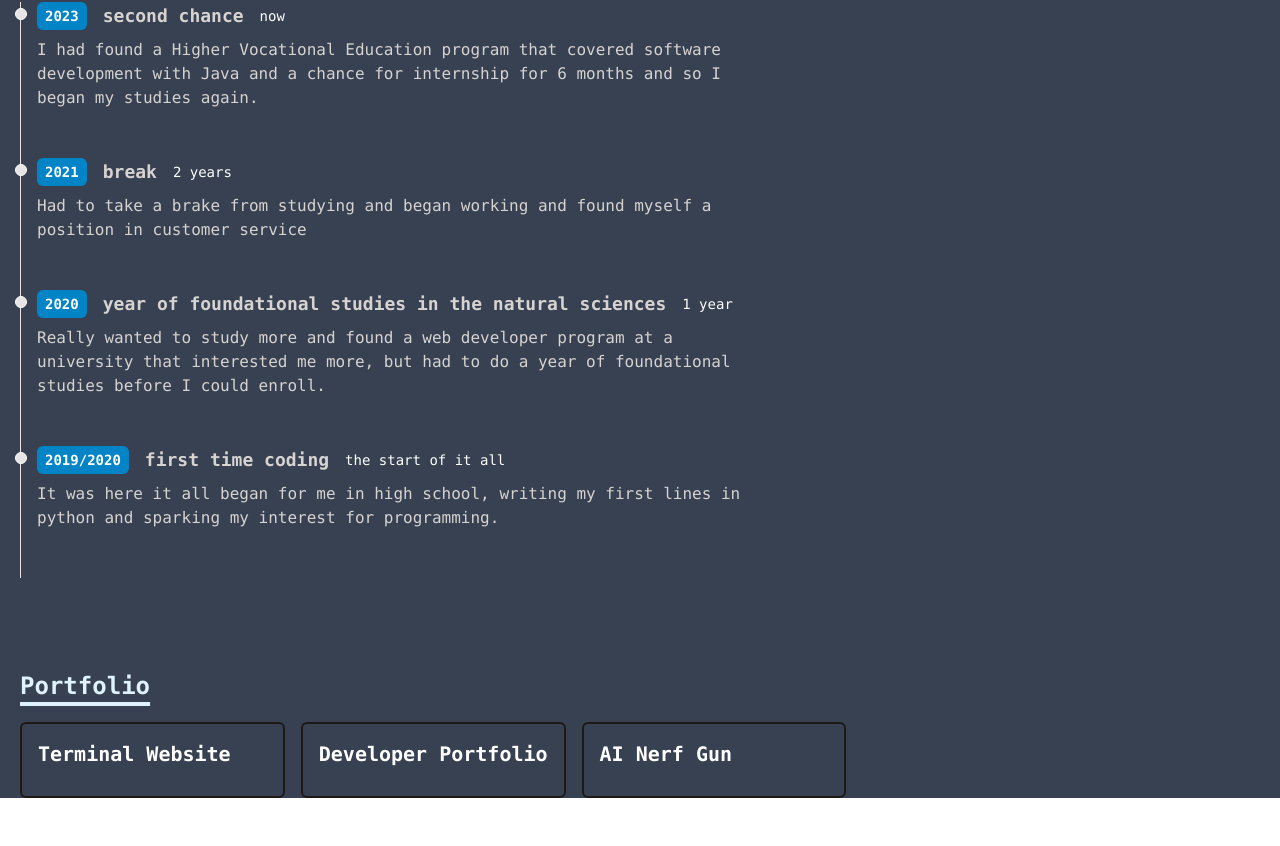
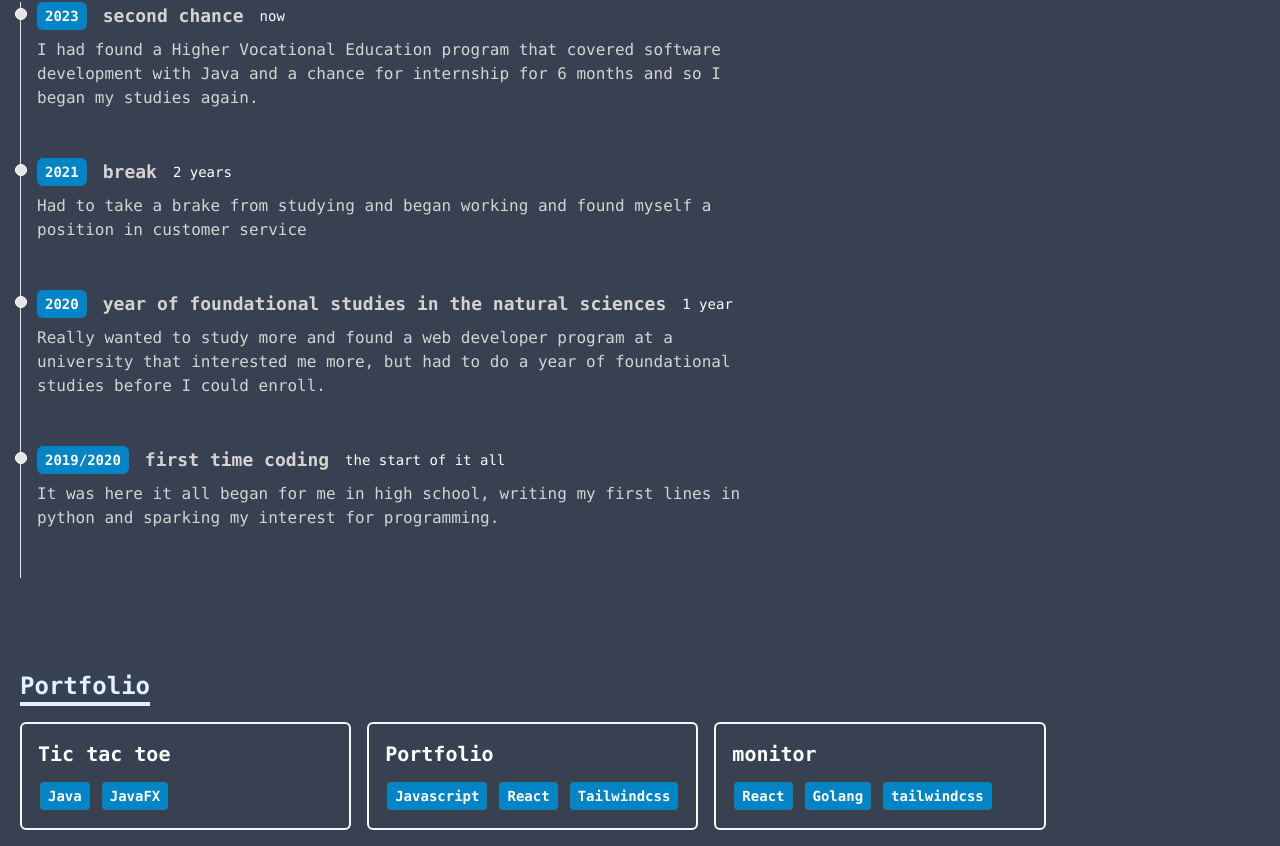
Before and after one commit to kirre02/kirre-portfolio, a React (Vite) app: page / in a window 1280 px wide. Shown: the part 318-1164 px from the top of the page. Before the commit the page ends 1116 px from the top, so only its background shows below. Built offline with nearby package versions, Linux system fonts and the light colour scheme.

Commit message:
feat: finished working on portfolio

```diff
--- a/docker-compose.yaml
+++ b/docker-compose.yaml
@@ -1,4 +1,3 @@
-version: '3.8'
 services:
   portfolio:
     build:
--- a/src/components/header.jsx
+++ b/src/components/header.jsx
@@ -1,6 +1,6 @@
 function Header() {
   return (
-    <nav className="h-10 border-b border-muted justify-left divide-x divide-muted [&>a]:py-1 [&>a]:px-4 fixed w-full bg-[--bg-color] flex items-center">
+    <nav className="h-10 border-b border-muted justify-left divide-x divide-muted [&>a]:py-1 [&>a]:px-4 fixed w-full bg-[--bg-color] flex items-center z-10">
       <a href="/" className="flex items-center gap-2 text-sky-400">
         <span>kirre02@swe ~</span>
         <div className="w-[10px] h-[21px] animate-blink bg-sky-400"></div>
@@ -9,6 +9,7 @@ function Header() {
         className="hover:text-sky-400"
         href="https://github.com/kirre02"
         target="_blank"
+        rel="noreferrer"
       >
         github
       </a>
@@ -16,6 +17,7 @@ function Header() {
         className="hover:text-sky-400"
         href="https://www.linkedin.com/in/erik-svensson-nokrach-13614a216/"
         target="_blank"
+        rel="noreferrer"
       >
         linkedin
       </a>
--- a/src/components/portfolio.jsx
+++ b/src/components/portfolio.jsx
@@ -6,10 +6,14 @@ function Portfolio() {
   return (
     <div>
       <Title>Portfolio</Title>
-      <div className="flex flex-col md:flex-row items-center justify-left">
+      <div className="flex flex-col md:flex-row items-center justify-left mb-4">
         <div className="grid grid-cols-1 md:grid-cols-2 lg:grid-cols-3 gap-4">
           {portfolio.map((project) => (
-            <PortfolioItem title={project.title} link={project.link} />
+            <PortfolioItem
+              title={project.title}
+              link={project.link}
+              stack={project.stack}
+            />
           ))}
         </div>
       </div>
--- a/src/components/portfolioItem.jsx
+++ b/src/components/portfolioItem.jsx
@@ -1,16 +1,22 @@
-
-function PortfolioItem({ link, title }) {
+function PortfolioItem({ link, title, stack }) {
   return (
     <a
       href={link}
       target="_blank"
       rel="noopener noreferrer"
-      className="border-2 border-stone-900 dark:border-white rounded-md overflow-hidden"
+      className="border-2 border-sky-50 dark:border-white rounded-md overflow-hidden"
     >
       <div className="w-full p-4">
         <h3 className="text-lg md:text-xl dark:text-white mb-2 md:mb-3 font-semibold ">
           {title}
         </h3>
+        <p className="flex flex-wrap gap-2 flex-row items-center justify-start text-xs md:text-sm dark:text-white ">
+          {stack.map((item) => (
+            <span className="inline-block px-2 py-1 font-semibold border-2 border-stone-700 bg-sky-600 dark:border-white rounded-md">
+              {item}
+            </span>
+          ))}
+        </p>
       </div>
     </a>
   );
--- a/src/data/portfolio.js
+++ b/src/data/portfolio.js
@@ -1,14 +1,17 @@
 export default [
   {
-    title: "Terminal Website",
-    link: "https://fkcodes.com",
+    title: "Tic tac toe",
+    link: "https://github.com/kirre02/tic-tac-toe",
+    stack: ["Java", "JavaFX"],
   },
   {
-    title: "Developer Portfolio",
-    link: "https://thehackershideout.com",
+    title: "Portfolio",
+    link: "https://github.com/kirre02/kirre-portfolio",
+    stack: ["Javascript", "React", "Tailwindcss"],
   },
   {
-    title: "AI Nerf Gun",
-    link: "https://youtu.be/A8eegxL82PI",
+    title: "monitor",
+    link: "https://github.com/kirre02/monitor",
+    stack: ["React", "Golang", "tailwindcss"],
   },
 ];
```
